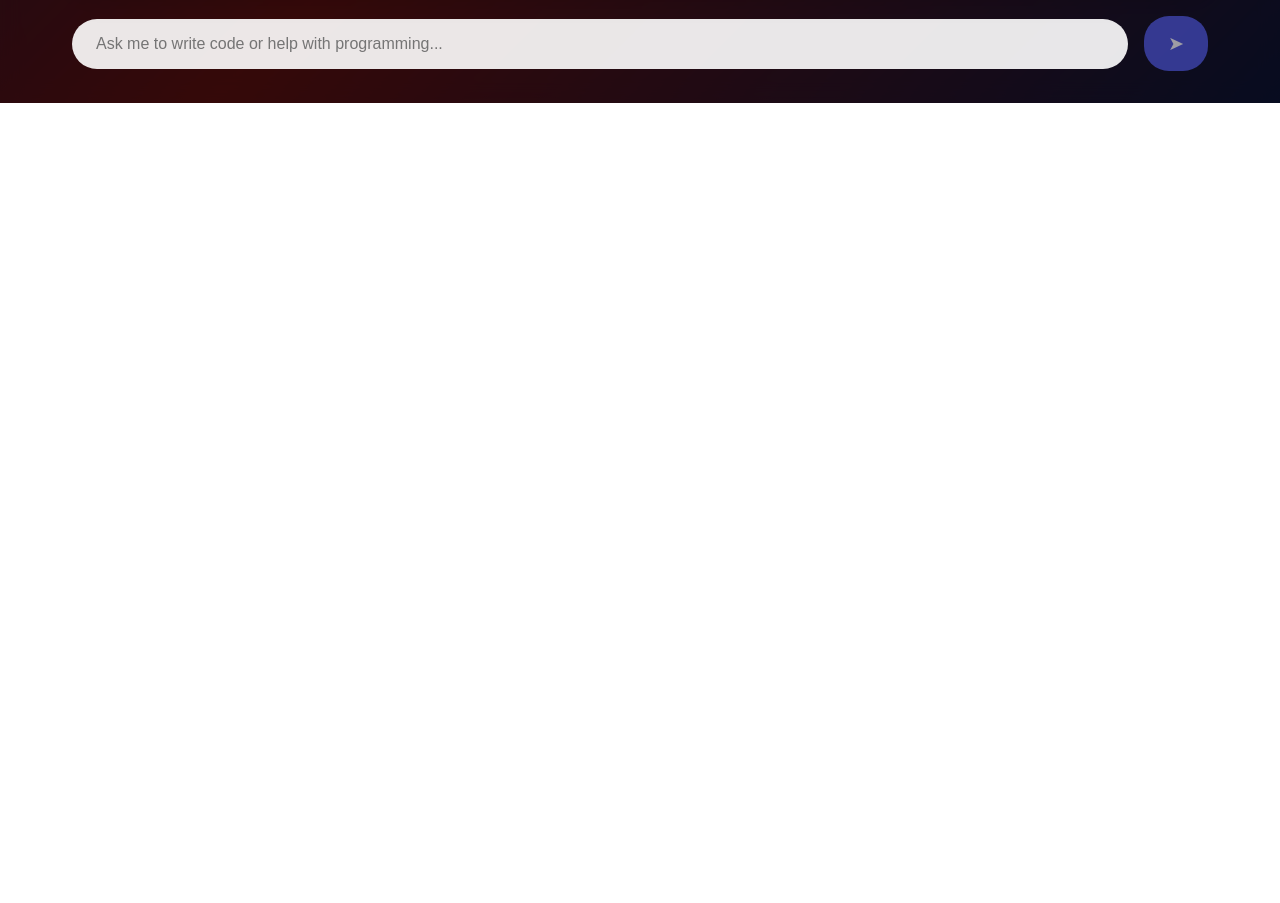
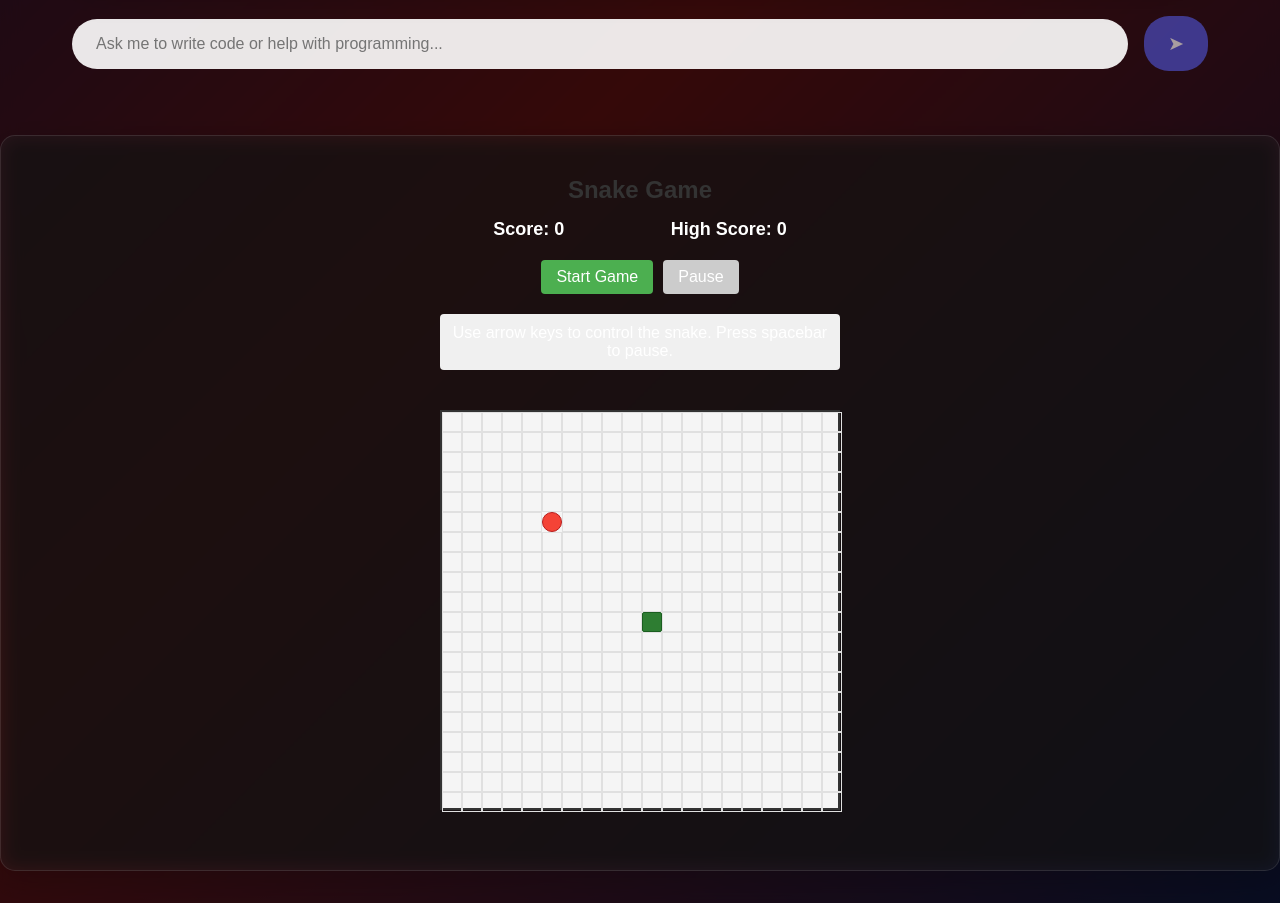
Before and after one commit to mangocodelab/klimagent, a React (Vite) app: page / in a window 1280 px wide. Shown: the part 760-1663 px from the top of the page. Before the commit the page ends 863 px from the top, so only its background shows below. Built offline with nearby package versions, Linux system fonts and the light colour scheme; the HTML template or start-up script is replaced by a standard one.

Commit message:
Add Improved Snake Game Implementation (#5)
* Add src/components/SnakeGame.jsx

* Add src/components/SnakeGame.css

* Update src/App.jsx

* Update src/App.css

```diff
--- a/src/App.css
+++ b/src/App.css
@@ -189,6 +189,18 @@
   transform: none;
 }
 
+.snake-game-container {
+  display: flex;
+  justify-content: center;
+  margin: 2rem 0;
+  padding: 20px;
+  background: rgba(255, 255, 255, 0.05);
+  border-radius: 15px;
+  backdrop-filter: blur(10px);
+  border: 1px solid rgba(255, 255, 255, 0.1);
+  box-shadow: 0 8px 32px rgba(0, 0, 0, 0.2);
+}
+
 @media (max-width: 768px) {
   .app-header {
     padding: 1.5rem;
--- a/src/App.jsx
+++ b/src/App.jsx
@@ -1,5 +1,6 @@
 import React, { useState, useRef, useEffect } from 'react'
 import './App.css'
+import SnakeGame from './components/SnakeGame'
 
 function App() {
   const [messages, setMessages] = useState([])
@@ -109,6 +110,10 @@ function App() {
           </button>
         </form>
       </div>
+
+      <div className="snake-game-container">
+        <SnakeGame />
+      </div>
     </div>
   )
 }
--- /dev/null
+++ b/src/components/SnakeGame.css
@@ -0,0 +1,99 @@
+.snake-game {
+  display: flex;
+  flex-direction: column;
+  align-items: center;
+  padding: 20px;
+  font-family: 'Arial', sans-serif;
+}
+
+.game-info {
+  text-align: center;
+  margin-bottom: 20px;
+}
+
+.game-info h2 {
+  margin: 0 0 15px 0;
+  color: #333;
+}
+
+.game-stats {
+  display: flex;
+  justify-content: space-around;
+  margin: 15px 0;
+  font-weight: bold;
+  font-size: 18px;
+}
+
+.game-controls {
+  margin: 15px 0;
+}
+
+.game-controls button {
+  margin: 0 10px;
+  padding: 8px 15px;
+  font-size: 16px;
+  background-color: #4CAF50;
+  color: white;
+  border: none;
+  border-radius: 4px;
+  cursor: pointer;
+  margin: 5px;
+}
+
+.game-controls button:hover {
+  background-color: #45a049;
+}
+
+.game-controls button:disabled {
+  background-color: #cccccc;
+  cursor: not-allowed;
+}
+
+.game-instructions {
+  margin-top: 10px;
+  padding: 10px;
+  background-color: #f0f0f0;
+  border-radius: 4px;
+  max-width: 400px;
+}
+
+.game-board {
+  border: 2px solid #333;
+  background-color: #f5f5f5;
+  position: relative;
+  margin: 20px 0;
+}
+
+.grid-cell {
+  width: 20px;
+  height: 20px;
+  border: 1px solid #e0e0e0;
+  box-sizing: border-box;
+}
+
+.snake-body {
+  background-color: #4CAF50;
+  border-radius: 2px;
+}
+
+.snake-head {
+  background-color: #2E7D32;
+  border-radius: 2px;
+  border: 1px solid #1B5E20;
+}
+
+.food {
+  background-color: #F44336;
+  border-radius: 50%;
+  border: 1px solid #B71C1C;
+}
+
+.game-over {
+  position: absolute;
+  background-color: rgba(0, 0, 0, 0.8);
+  color: white;
+  padding: 20px;
+  border-radius: 8px;
+  text-align: center;
+  z-index: 10;
+}
--- /dev/null
+++ b/src/components/SnakeGame.jsx
@@ -0,0 +1,253 @@
+import React, { useState, useEffect, useCallback, useRef } from 'react';
+import './SnakeGame.css';
+
+const GRID_SIZE = 20;
+const CELL_SIZE = 20;
+const INITIAL_SPEED = 150;
+
+const SnakeGame = () => {
+  const [snake, setSnake] = useState([{ x: 10, y: 10 }]);
+  const [food, setFood] = useState({ x: 5, y: 5 });
+  const [direction, setDirection] = useState('RIGHT');
+  const [gameOver, setGameOver] = useState(false);
+  const [score, setScore] = useState(0);
+  const [gameStarted, setGameStarted] = useState(false);
+  const [isPaused, setIsPaused] = useState(false);
+  const [highScore, setHighScore] = useState(0);
+  const [speed, setSpeed] = useState(INITIAL_SPEED);
+
+  const directionRef = useRef(direction);
+  const gameStartedRef = useRef(gameStarted);
+  const gameOverRef = useRef(gameOver);
+  const isPausedRef = useRef(isPaused);
+
+  // Initialize game
+  const initGame = () => {
+    // Reset game state
+    setSnake([{ x: 10, y: 10 }]);
+    setFood(generateFood());
+    setDirection('RIGHT');
+    directionRef.current = 'RIGHT';
+    setGameOver(false);
+    gameOverRef.current = false;
+    setScore(0);
+    setGameStarted(true);
+    gameStartedRef.current = true;
+    setSpeed(INITIAL_SPEED);
+  };
+
+  // Generate random food position
+  const generateFood = () => {
+    return {
+      x: Math.floor(Math.random() * GRID_SIZE),
+      y: Math.floor(Math.random() * GRID_SIZE)
+    };
+  };
+
+  // Handle keyboard input
+  const handleKeyDown = useCallback((e) => {
+    if (!gameStartedRef.current) return;
+
+    switch (e.key) {
+      case 'ArrowUp':
+        if (directionRef.current !== 'DOWN') {
+          directionRef.current = 'UP';
+          setDirection('UP');
+        }
+        break;
+      case 'ArrowDown':
+        if (directionRef.current !== 'UP') {
+          directionRef.current = 'DOWN';
+          setDirection('DOWN');
+        }
+        break;
+      case 'ArrowLeft':
+        if (directionRef.current !== 'RIGHT') {
+          directionRef.current = 'LEFT';
+          setDirection('LEFT');
+        }
+        break;
+      case 'ArrowRight':
+        if (directionRef.current !== 'LEFT') {
+          directionRef.current = 'RIGHT';
+          setDirection('RIGHT');
+        }
+        break;
+      case ' ':
+        if (gameStartedRef.current && !gameOverRef.current) {
+          setIsPaused(prev => {
+            isPausedRef.current = !prev;
+            return !prev;
+          });
+        }
+        break;
+      default:
+        break;
+    }
+  }, []);
+
+  // Game logic
+  useEffect(() => {
+    const moveSnake = () => {
+      if (isPausedRef.current || gameOverRef.current || !gameStartedRef.current) return;
+
+      setSnake(prevSnake => {
+        const newSnake = [...prevSnake];
+        const head = { ...newSnake[0] };
+
+        // Move head based on direction
+        switch (directionRef.current) {
+          case 'UP':
+            head.y -= 1;
+            break;
+          case 'DOWN':
+            head.y += 1;
+            break;
+          case 'LEFT':
+            head.x -= 1;
+            break;
+          case 'RIGHT':
+            head.x += 1;
+            break;
+          default:
+            break;
+        }
+
+        // Check if game over (hit wall)
+        if (
+          head.x < 0 ||
+          head.x >= GRID_SIZE ||
+          head.y < 0 ||
+          head.y >= GRID_SIZE
+        ) {
+          setGameOver(true);
+          gameOverRef.current = true;
+          return prevSnake;
+        }
+
+        // Check if snake hits itself
+        if (newSnake.some(segment => segment.x === head.x && segment.y === head.y)) {
+          setGameOver(true);
+          gameOverRef.current = true;
+          return prevSnake;
+        }
+
+        // Check if food is eaten
+        if (head.x === food.x && head.y === food.y) {
+          // Grow snake
+          newSnake.unshift(head);
+          setFood(generateFood());
+          setScore(prev => {
+            const newScore = prev + 10;
+            if (newScore > highScore) {
+              setHighScore(newScore);
+            }
+            return newScore;
+          });
+          return [head, ...newSnake];
+        } else {
+          // Move snake
+          newSnake.unshift(head);
+          newSnake.pop();
+          return newSnake;
+        }
+      });
+    };
+
+    const gameInterval = setInterval(moveSnake, speed);
+    return () => clearInterval(gameInterval);
+  }, [snake, food, speed]);
+
+  // Initialize high score from localStorage
+  useEffect(() => {
+    const savedHighScore = localStorage.getItem('snakeHighScore');
+    if (savedHighScore) {
+      setHighScore(parseInt(savedHighScore));
+    }
+  }, []);
+
+  // Update high score in localStorage
+  useEffect(() => {
+    localStorage.setItem('snakeHighScore', highScore.toString());
+  }, [highScore]);
+
+  return (
+    <div className="snake-game">
+      <div className="game-info">
+        <h2>Snake Game</h2>
+        <div className="game-stats">
+          <div>Score: {score}</div>
+          <div>High Score: {highScore}</div>
+        </div>
+        <div className="game-controls">
+          <button onClick={initGame} disabled={gameStarted && !gameOver}>
+            {gameOver ? 'Restart Game' : 'Start Game'}
+          </button>
+          <button
+            onClick={() => {
+              if (gameStarted) {
+                setIsPaused(!isPaused);
+                isPausedRef.current = !isPausedRef.current;
+              }
+            }}
+            disabled={!gameStarted || gameOver}
+          >
+            {isPaused ? 'Resume' : 'Pause'}
+          </button>
+        </div>
+        <div className="game-instructions">
+          <p>Use arrow keys to control the snake. Press spacebar to pause.</p>
+        </div>
+      </div>
+
+      <div
+        className="game-board"
+        onKeyDown={handleKeyDown}
+        tabIndex={0}
+        style={{
+          display: 'grid',
+          gridTemplateColumns: `repeat(${GRID_SIZE}, ${CELL_SIZE}px)`,
+          gridTemplateRows: `repeat(${GRID_SIZE}, ${CELL_SIZE}px)`,
+          width: GRID_SIZE * CELL_SIZE,
+          height: GRID_SIZE * CELL_SIZE
+        }}
+      >
+        {Array(GRID_SIZE * GRID_SIZE)
+          .fill()
+          .map((_, i) => {
+            const x = i % GRID_SIZE;
+            const y = Math.floor(i / GRID_SIZE);
+            const isSnake = snake.some(segment => segment.x === x && segment.y === y);
+            const isHead = isSnake && snake[0].x === x && snake[0].y === y;
+            const isFood = food.x === x && food.y === y;
+
+            let cellClass = 'grid-cell';
+            if (isHead) cellClass += ' snake-head';
+            else if (isSnake) cellClass += ' snake-body';
+            if (isFood) cellClass += ' food';
+
+            return (
+              <div
+                key={i}
+                className={cellClass}
+                style={{
+                  gridColumn: x + 1,
+                  gridRow: y + 1
+                }}
+              />
+            );
+          })}
+      </div>
+
+      {gameOver && (
+        <div className="game-over">
+          <h3>Game Over!</h3>
+          <p>Your score: {score}</p>
+          <button onClick={initGame}>Play Again</button>
+        </div>
+      )}
+    </div>
+  );
+};
+
+export default SnakeGame;
```
